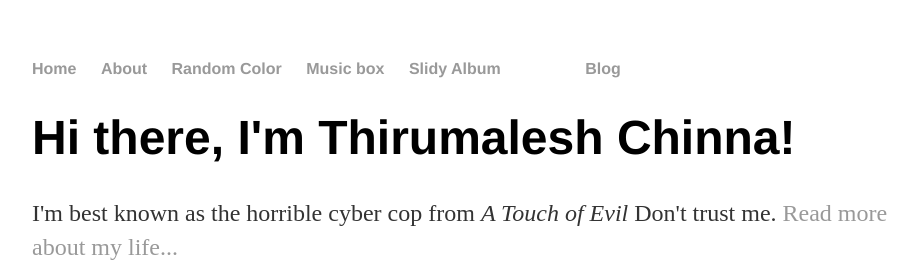
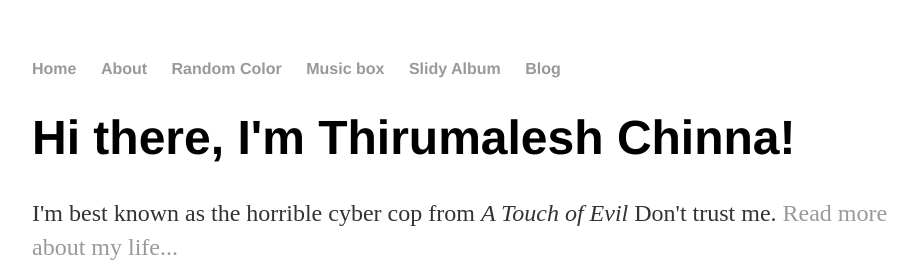
Before and after one commit to imtmh/jsKit, a Jekyll site: the page built from index.html, in a window 1280 px wide. Shown: the top 262 px of the page, without its empty margins (160-1078 px from the left). Built offline with Jekyll 4.4.1, drawn with Linux system fonts in a browser that asks for light colours.

Commit message:
css support

```diff
--- a/_layouts/default.html
+++ b/_layouts/default.html
@@ -4,7 +4,7 @@
 <head>
     <title>{{ page.title }}</title>
     <!-- link to main stylesheet -->
-    <link rel="stylesheet" type="text/css" href="/css/main.css"> </head>
+    <link rel="stylesheet" type="text/css" href="/jsKit/css/main.css"> </head>
 
 <body>
     <nav>
@@ -14,9 +14,6 @@
             <li><a href="randomColor/">Random Color</a></li>
             <li><a href="musicBox/">Music box</a></li>
             <li><a href="albumSlides/">Slidy Album</a></li>
-            <li></li>
-            <li></li>
-            <li></li>
             <li><a href="/blog">Blog</a></li>
         </ul>
     </nav>
```
